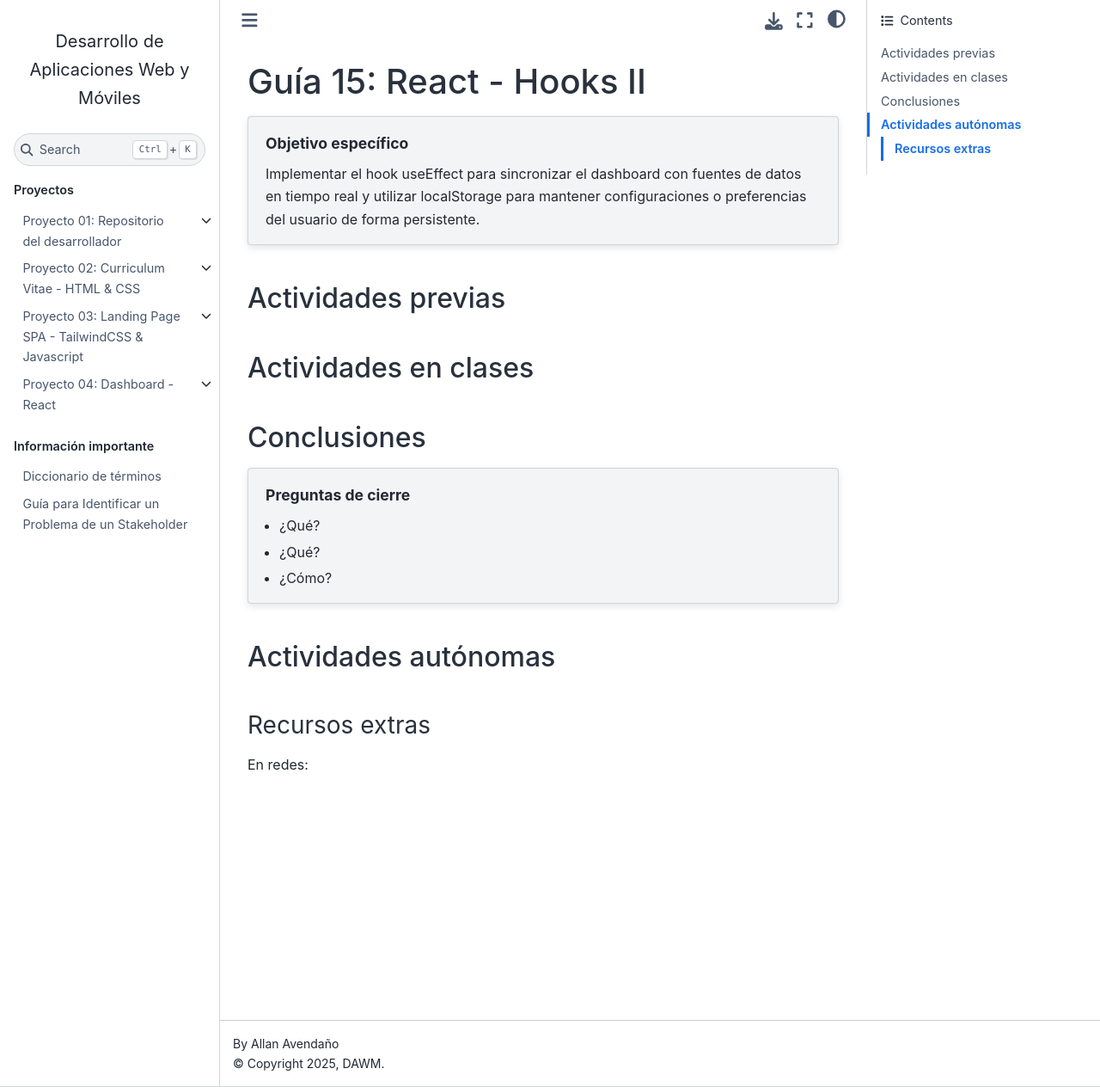
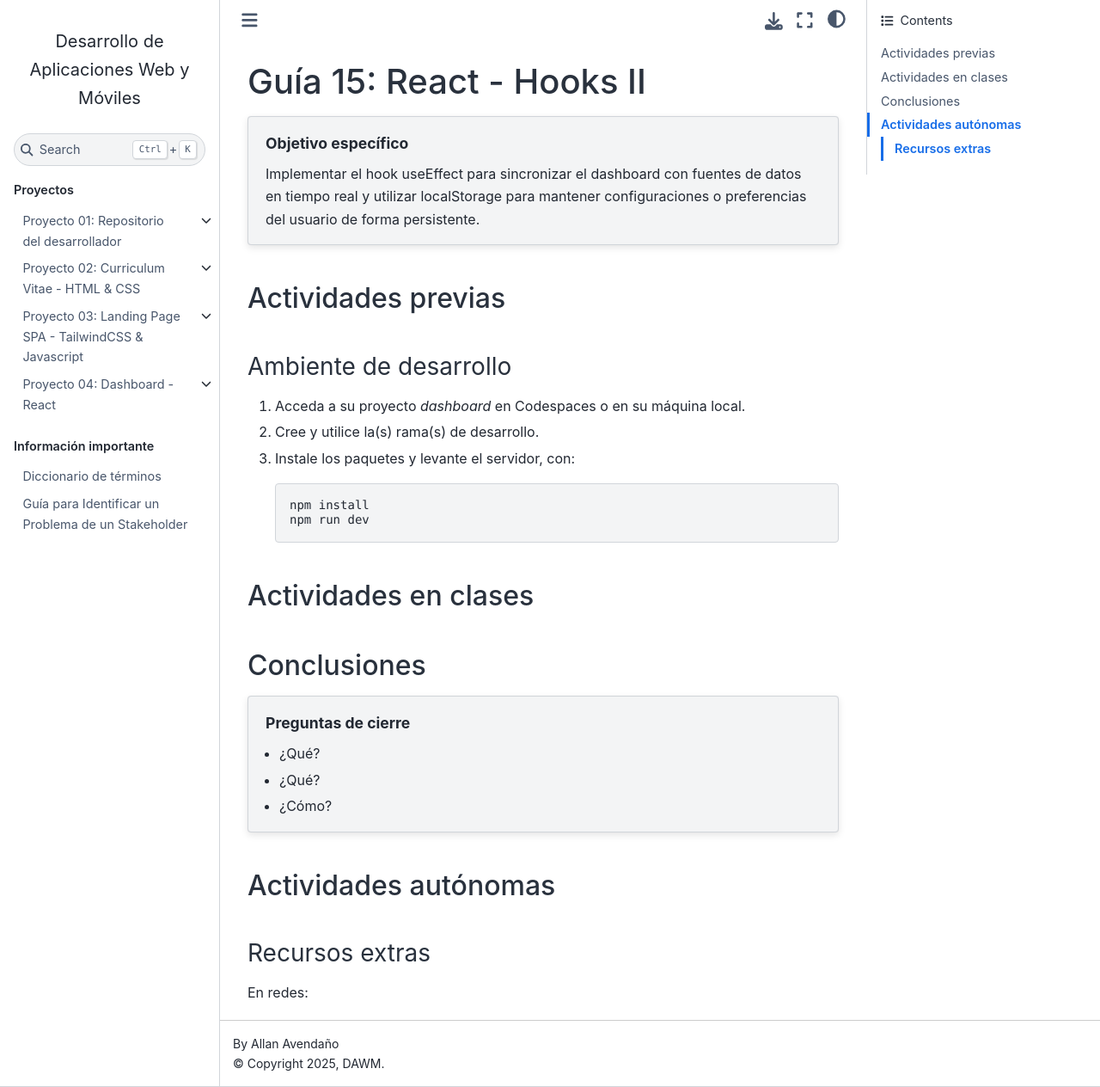
Before and after one commit to DAWMFIEC/DAWM-AI, a Sphinx documentation site: the page built from docs/source/guias/guia15.rst, in a window 1280 px wide and 1264 px high. Shown: the whole window at 86% size. Built offline with Sphinx 7.4.7 and the Sphinx Book theme 1.1.4, drawn with Linux system fonts in a browser that asks for light colours.

Commit message:
guia14 y guia15 base

```diff
--- a/docs/source/guias/guia15.rst
+++ b/docs/source/guias/guia15.rst
@@ -15,6 +15,17 @@ Guía 15: React - Hooks II
 Actividades previas
 =====================
 
+Ambiente de desarrollo
+----------------------
+
+1. Acceda a su proyecto *dashboard* en Codespaces o en su máquina local.
+2. Cree y utilice la(s) rama(s) de desarrollo.
+3. Instale los paquetes y levante el servidor, con:
+
+   .. code-block:: bash
+
+      npm install
+      npm run dev
 
 Actividades en clases
 =====================
```
Also changed, not shown: docs/source/guias/guia14.rst (+11 -0 lines).
